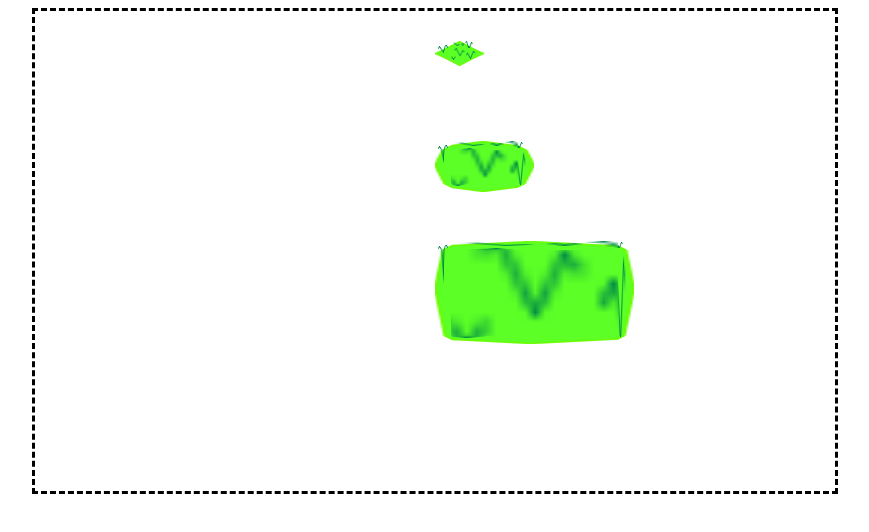
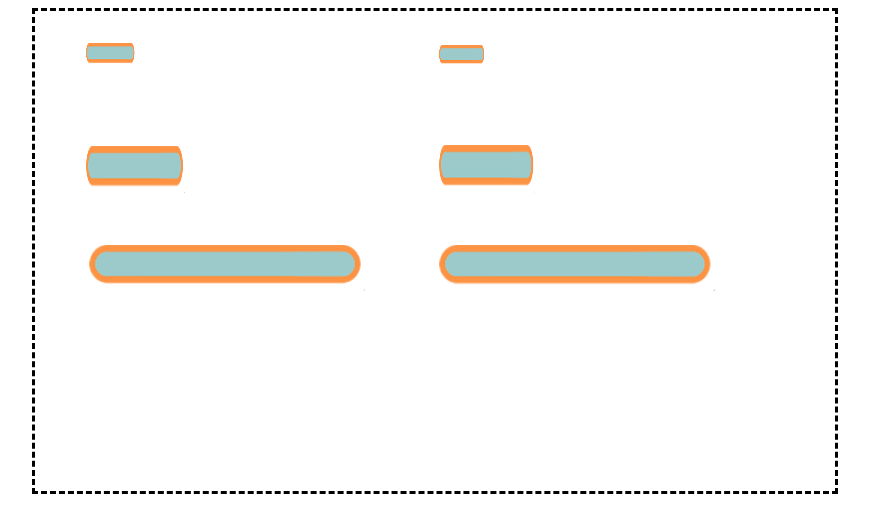
Before and after one commit to Luncher/ImageParser, a plain HTML site: page demos/index.html in a window 1280 px wide. Shown: the whole page, without its empty margins (205-1074 px from the left). Drawn offline with Linux system fonts and the light colour scheme.

Commit message:
fix ninepatch drawImage BUG

```diff
--- a/demos/index.html
+++ b/demos/index.html
@@ -9,21 +9,21 @@
 			var canvas = document.getElementById('main');
 			var ctx = canvas.getContext('2d');
 
-			TextureParser.load('./demo1.json', function(err, texture) {
+			TextureParser.load('./trim-progress.json', function(err, texture) {
 				if(err) {
 					console.debug(err.stack);
 					return;
 				}
-				var frame = texture.find('land.png');
-			//	DrawImage.style = DrawImage.STYLE_SCALE;
-			//	DrawImage.draw(ctx, frame.image, 200, 30, 50, 26, frame);
-			//	DrawImage.draw(ctx, frame.image, 200, 130, 100, 52, frame);
-			//	DrawImage.draw(ctx, frame.image, 200, 230, 200, 104, frame);
+				var frame = texture.find('bg.png');
+				DrawImage.style = DrawImage.STYLE_SCALE;
+				DrawImage.draw(ctx, frame.image, 50, 30, 50, 26, frame);
+				DrawImage.draw(ctx, frame.image, 50, 130, 100, 52, frame);
+				DrawImage.draw(ctx, frame.image, 50, 230, 280, 50, frame);
 
-				DrawImage.style = DrawImage.STYLE_9PITCH;
+				DrawImage.style = DrawImage.STYLE_9PATCH;
 				DrawImage.draw(ctx, frame.image, 400, 30, 50, 26, frame);
 				DrawImage.draw(ctx, frame.image, 400, 130, 100, 52, frame);
-				DrawImage.draw(ctx, frame.image, 400, 230, 200, 104, frame);
+				DrawImage.draw(ctx, frame.image, 400, 230, 280, 50, frame);
 			});
 		}
 	</script>
--- a/demos/parser-debug.js
+++ b/demos/parser-debug.js
@@ -1,4 +1,4 @@
-var gBuildDate = "2015年 09月 21日 星期一 01:05:18 CST";console.log("tile map build date: " + gBuildDate);
+var gBuildDate = "2015年 09月 21日 星期一 12:44:08 CST";console.log("tile map build date: " + gBuildDate);
 (function(root) {
 	var util = {};
 
@@ -149,29 +149,6 @@ var gBuildDate = "2015年 09月 21日 星期一 01:05:18 CST";console.log("tile
 		return LoaderImage;
 	})();
 	util.LoaderImage = LoaderImage;
-
-	var path = (function() {
-		//TODO
-		var path = {
-			join: function() {
-
-			},
-
-			extname: function() {
-
-			},
-
-			normalize: function() {
-
-			}
-		}
-	});
-	util.path = path;
-
-	//var requestAnimFrame = (function() {
-	//	return window.requestAnimationFrame;
-	//})();
-	//util.requestAnimationFrame = requestAnimFrame;
 
 	util.validType = function(dst, need) {
 		return dst !== null && typeof dst === need;
@@ -853,9 +830,8 @@ var TextureParser = (function(root) {
 		var me = this;
 		var url = urlParser.resolve(options.url, options.image);
 		LoaderImage(url, function(imageElem, state) {
-			var err= null;
 			if(!state) {
-				err = new Error('LoaderImage fail');
+				var err = new Error('LoaderImage fail');
 				onDone(err);
 			}
 			else {
@@ -908,7 +884,7 @@ this.TextureParser = TextureParser;
 var DrawImage = (function(root) {
 	DrawImage.STYLE_TILE = 'tile';
 	DrawImage.STYLE_SCALE = 'scale';
-	DrawImage.STYLE_9PITCH = '9pitch';
+	DrawImage.STYLE_9PATCH = '9patch';
 
 	function DrawImage() {
 
@@ -925,8 +901,8 @@ var DrawImage = (function(root) {
 				DrawImage.drawScale.apply(null, arguments);
 				break;
 			}
-			case DrawImage.STYLE_9PITCH: {
-				DrawImage.draw9Pitch.apply(null, arguments);
+			case DrawImage.STYLE_9PATCH: {
+				DrawImage.draw9Patch.apply(null, arguments);
 			}
 			default: {
 				break;
@@ -949,35 +925,53 @@ var DrawImage = (function(root) {
 		return;
 	}
 
-	DrawImage.draw9Pitch = function(canvas, image, x, y, w, h, frame) {
-		var scaleX = w / frame.sw;
-		var scaleY = h / frame.sh;
-		var dx = x + Math.round(scaleX*frame.ox);
-		var dy = y + Math.round(scaleY*frame.oy);
-		var dw = frame.w*scaleX;
-		var dh = frame.h*scaleY;
+	DrawImage.draw9Patch = function(canvas, image, x, y, w, h, frame) {
+		var dx = x + frame.ox;
+		var dy = y + frame.oy;
+		var dw = w - (frame.sw - frame.w);
+		var dh = h - (frame.sh - frame.h);
+
+		if(!image) {
+			canvas.fillRect(x, y, w, h);
+			return;
+		}
+
+		if(!frame.w || frame.w > image.width) {
+			frame.w = image.width;
+		}
+
+		if(!frame.h || frame.h > image.height) {
+			frame.h = image.height;
+		}
+
+		if(dw <= frame.w || dh <= frame.h) {
+			canvas.drawImage(image, frame.x, frame.y, frame.w, frame.h, dx, dy, dw, dh);
+			return;
+		}
 
 		var subw = Math.round(frame.w/3);
 		var subh = Math.round(frame.h/3);
+		var csubw= frame.w - subw - subw;
+		var csubh= frame.h - subh - subh;
+		var cdw= dw - subw - subw;
+		var cdh= dh - subh - subh;
 
-		var dxw = Math.round(dw/3);
-		var dxh = Math.round(dh/3);
 		//4 corner
 		canvas.drawImage(image, frame.x, frame.y, subw, subh, dx, dy, subw, subh);
-		canvas.drawImage(image, frame.x+subw*2, frame.y, subw, subh, dx+dw-subw, dy, subw, subh);
-		canvas.drawImage(image, frame.x, frame.y+subh*2, subw, subh, dx, dy+dh-subh, subw, subh);
-		canvas.drawImage(image, frame.x+2*subw, frame.y+2*subh, subw, subh, dx+dw-subw, dy+dh-subh, subw, subh);
+		canvas.drawImage(image, frame.x+frame.w-subw, frame.y, subw, subh, dx+dw-subw, dy, subw, subh);
+		canvas.drawImage(image, frame.x, frame.y+frame.h-subh, subw, subh, dx, dy+dh-subh, subw, subh);
+		canvas.drawImage(image, frame.x+frame.w-subw, frame.y+frame.h-subh, subw, subh, dx+dw-subw, dy+dh-subh, subw, subh);
 
 		//left + right
-		canvas.drawImage(image, frame.x, frame.y+subh, subw, subh, dx, dy+subh, subw, dh - 2*subh);
-		canvas.drawImage(image, frame.x+subw*2, frame.y+subh, subw, subh, dx+dw-subw, dy+subh, subw, dh - 2*subh);
+		canvas.drawImage(image, frame.x, frame.y+subh, subw, csubh, dx, dy+subh, subw, cdh);
+		canvas.drawImage(image, frame.x+frame.w-subw, frame.y+subh, subw, csubh, dx+dw-subw, dy+subh, subw, cdh);
 
 		//top bottom
-		canvas.drawImage(image, frame.x+subw, frame.y, subw, subh, dx+subw, dy, dw - subw*2, subh);
-		canvas.drawImage(image, frame.x+subw, frame.y+subh*2, subw, subh, dx+subw, dy+dh-subh, dw - subw*2, subh);
+		canvas.drawImage(image, frame.x+subw, frame.y, csubw, subh, dx+subw, dy, cdw, subh);
+		canvas.drawImage(image, frame.x+subw, frame.y+frame.h-subh, csubw, subh, dx+subw, dy+dh-subh, cdw, subh);
 
 		//middle
-		canvas.drawImage(image, frame.x+subw, frame.y+subh, subw, subh, dx+subw, dy+subh, dw-subw*2, dh-subh*2);
+		canvas.drawImage(image, frame.x+subw, frame.y+subh, csubw, csubh, dx+subw, dy+subh, cdw, cdh);
 
 		return;
 	}
--- /dev/null
+++ b/demos/trim-progress.json
@@ -0,0 +1,30 @@
+{"frames": {
+
+"bg.png":
+{
+	"frame": {"x":2,"y":2,"w":299,"h":42},
+	"rotated": false,
+	"trimmed": true,
+	"spriteSourceSize": {"x":4,"y":4,"w":299,"h":42},
+	"sourceSize": {"w":303,"h":46},
+	"pivot": {"x":0.5,"y":0.5}
+},
+"fg.png":
+{
+	"frame": {"x":303,"y":2,"w":293,"h":38},
+	"rotated": false,
+	"trimmed": true,
+	"spriteSourceSize": {"x":10,"y":8,"w":293,"h":38},
+	"sourceSize": {"w":303,"h":46},
+	"pivot": {"x":0.5,"y":0.5}
+}},
+"meta": {
+	"app": "http://www.codeandweb.com/texturepacker",
+	"version": "1.0",
+	"image": "trim-progress.png",
+	"format": "RGBA8888",
+	"size": {"w":598,"h":46},
+	"scale": "1",
+	"smartupdate": "$TexturePacker:SmartUpdate:6b9336f83ebf4467aa798dc7edb06664:4071f8b1b90fc60916b55148ab15ebf5:6f492df5924091f5e43e701a48e7ecb4$"
+}
+}
--- a/src/parser.js
+++ b/src/parser.js
@@ -58,9 +58,8 @@ var TextureParser = (function(root) {
 		var me = this;
 		var url = urlParser.resolve(options.url, options.image);
 		LoaderImage(url, function(imageElem, state) {
-			var err= null;
 			if(!state) {
-				err = new Error('LoaderImage fail');
+				var err = new Error('LoaderImage fail');
 				onDone(err);
 			}
 			else {
```
Also changed, not shown: src/drawImage.js (+38 -20 lines), src/util.js (+0 -23 lines), demos/trim-progress.png (added).
